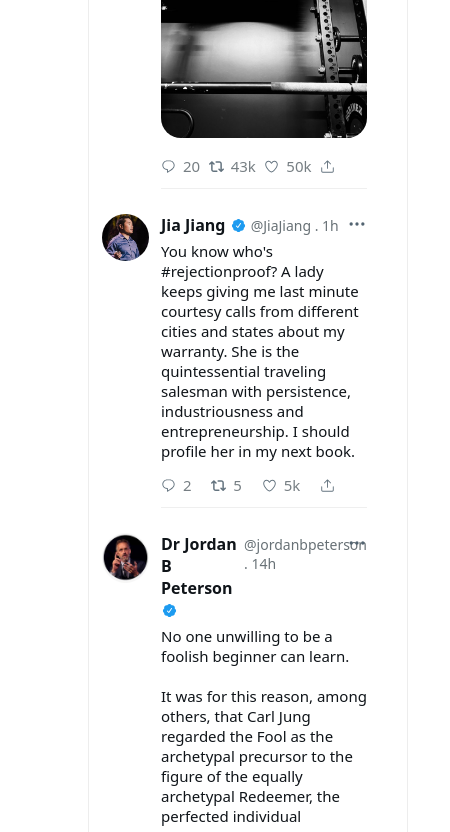
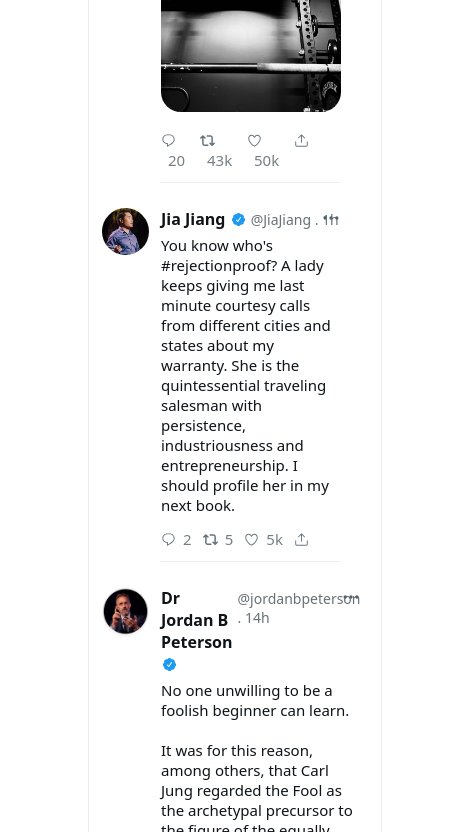
Before and after one commit to ravi-sankarp/Twitter-Clone, a plain HTML site: page index.html in a window 390 px wide. Shown: the part 707-1539 px from the top of the page, 450 px wide, since content can reach past the window. Drawn offline with Linux system fonts and the light colour scheme.

Commit message:
corrected layout for small screens

```diff
--- a/style.css
+++ b/style.css
@@ -733,7 +733,7 @@ header {
 @media only screen and (max-width: 1000px) {
     .full-view {
 
-        grid-template-columns: minmax(80px) minmax(320px, 500px) 0;
+        grid-template-columns: 80px minmax(120px, 400px) 0px;
         /* margin: 0 auto; */
 
     }
```
